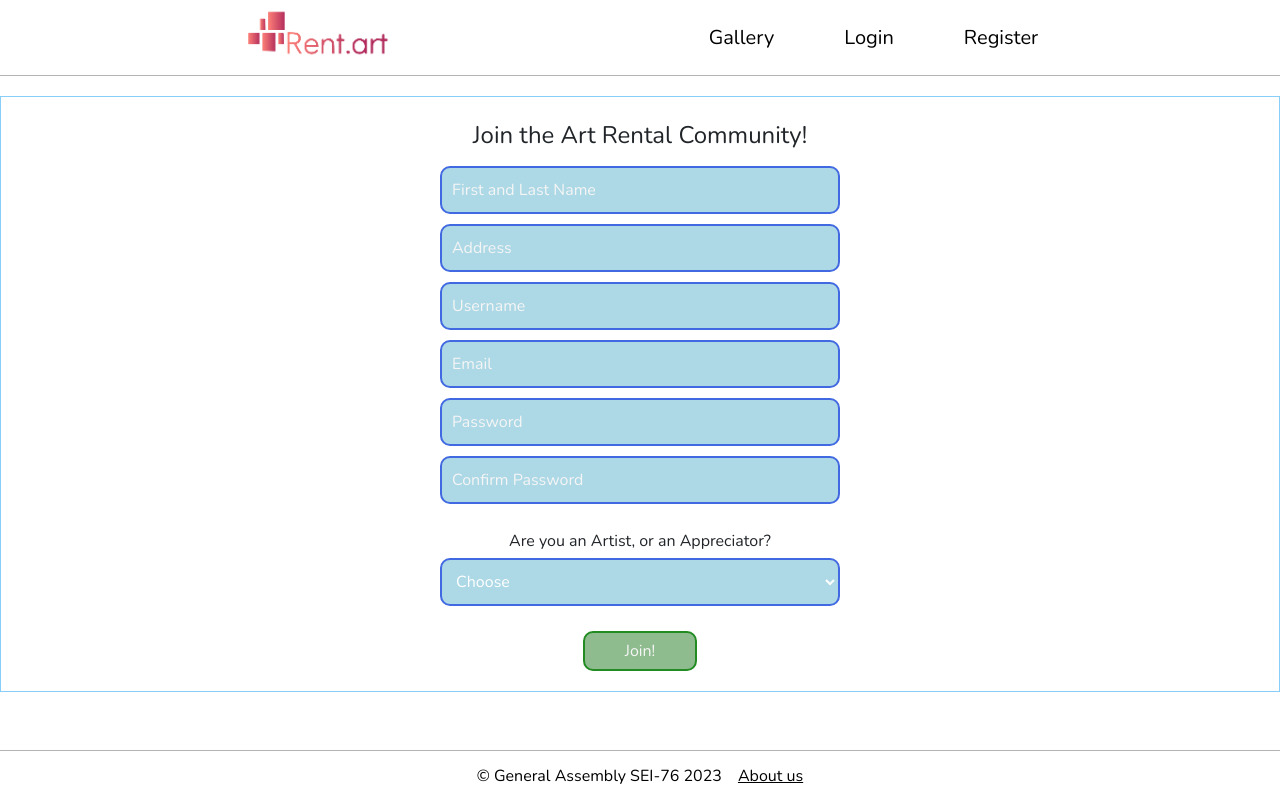
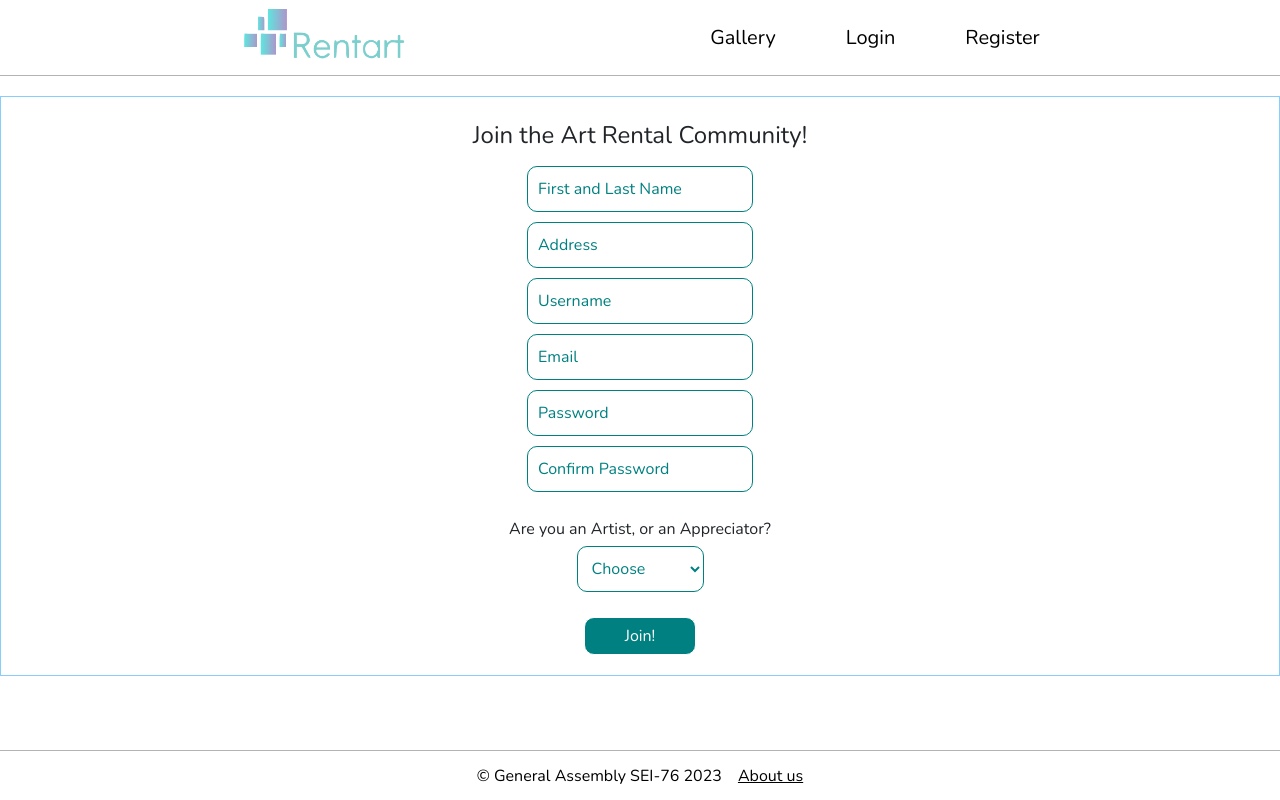
Before and after one commit to adraf/rentart, a React (Vite) app in the folder client/: page /register in a window 1280 px wide. Built offline with nearby package versions, Linux system fonts and the light colour scheme; a web font is replaced by a local one.

Commit message:
sass updated with variables for colors

```diff
--- a/client/src/components/ArtIndex.jsx
+++ b/client/src/components/ArtIndex.jsx
@@ -196,7 +196,7 @@ export default function ArtIndex() {
             />
             <section className='filter-selection'>
               <select
-                className="artist-list"
+                className="selection-list"
                 onChange={(e) => setArtistChoice(e.target.value)}
                 value={artistChoice}
               >
@@ -209,7 +209,7 @@ export default function ArtIndex() {
             </section>
             <section className='filter-selection'>
               <select
-                className="movement-list"
+                className="selection-list"
                 onChange={(e) => setMovementChoice(e.target.value)}
                 value={movementChoice}
               >
@@ -222,7 +222,7 @@ export default function ArtIndex() {
             </section>
             <section className='filter-selection'>
               <select
-                className="media-list"
+                className="selection-list"
                 onChange={(e) => setMediaChoice(e.target.value)}
                 value={mediaChoice}
               >
--- a/client/src/components/Nav.jsx
+++ b/client/src/components/Nav.jsx
@@ -26,7 +26,7 @@ export default function Nav({ userData, setUserData }) {
     <header>
       <nav>
         <div className="home-link">
-          <Link to='/'><img src={Logo} style={{ height: '75px' }} /></Link>
+          <Link to='/'><img src={Logo} style={{ height: '75px' }} alt='Home'/></Link>
         </div>
         <div className="nav-Link">
           <Link to='/gallery'><button className='nav-button'>Gallery</button></Link>
--- a/client/src/styles/components/artIndex.scss
+++ b/client/src/styles/components/artIndex.scss
@@ -29,7 +29,7 @@
   border-bottom: 1px solid $primary-color;
 }
 
-.filter-selection select,
+.selection-list,
 .search {
   border: 1px solid $primary-color;
   width: 100%;
--- a/client/src/styles/components/indArtPage.scss
+++ b/client/src/styles/components/indArtPage.scss
@@ -89,7 +89,7 @@
 }
 
 .rent-button {
-  @include button(white, $tertiary-color);
+  @include button(white, $secondary-color);
   margin-right: 10em;
   font-size: 1.5em;
   padding: 10px 40px;
@@ -97,7 +97,7 @@
 }
 
 .rent-button:hover {
-  @include button($tertiary-color,white);
+  @include button($secondary-color,white);
   margin-right: 10em;
   font-size: 1.5em;
   padding: 10px 40px;
--- a/client/src/styles/components/nav.scss
+++ b/client/src/styles/components/nav.scss
@@ -34,13 +34,13 @@ nav button:hover{
 
 .welcome{
   text-align: end;
-  padding-right: 2em;
+  padding-right: 4em;
+  a{
+    text-decoration: none;
+    color: black;
+  }
 }
 
-.welcome p{
-  color: black;
-  text-decoration: none;
-}
 
 .welcome:hover p{
   color: $secondary-color;
--- a/client/src/styles/components/profile.scss
+++ b/client/src/styles/components/profile.scss
@@ -58,16 +58,18 @@
 }
 
 input::file-selector-button {
+  @include button(white, $secondary-color);
   padding: 6px;
-  border: 2px solid forestgreen;
-  background-color: darkseagreen;
-  color: whitesmoke;
-  border-radius: 10px;
+  // border: 2px solid forestgreen;
+  // background-color: darkseagreen;
+  // color: whitesmoke;
+  // border-radius: 10px;
   transition: 0.3s ease-in-out;
 }
 
 input::file-selector-button:hover {
-  background-color: forestgreen;
+  // background-color: forestgreen;
+  @include button($secondary-color, white);
 }
 
 .user-information {
@@ -92,9 +94,9 @@ input::file-selector-button:hover {
 }
 
 .setting-fields button {
-  @include button(white, $tertiary-color);
+  @include button(white, $secondary-color);
 }
 
 .setting-fields button:hover {
-  @include button($tertiary-color, white);
+  @include button($secondary-color, white);
 }
--- a/client/src/styles/components/registerUser.scss
+++ b/client/src/styles/components/registerUser.scss
@@ -23,26 +23,26 @@ form{
   align-items: center;
 }
 
-form input, select{
-  width: 400px;
-  border: none;
-  background-color: lightblue;
-  color: white;
-  padding: 10px;
-  margin: 5px;
-  border-radius: 10px;
-  border: 2px solid royalblue;
+// form input, select{
+//   width: 400px;
+//   border: none;
+//   background-color: lightblue;
+//   color: white;
+//   padding: 10px;
+//   margin: 5px;
+//   border-radius: 10px;
+//   border: 2px solid royalblue;
+// }
+
+input::placeholder {
+  color: $secondary-color
 }
 
-input::placeholder {
-  color: whitesmoke
-}
-
-form button{
-  margin: 20px;
-  padding: 6px 40px;
-  border: 2px solid forestgreen;
-  background-color: darkseagreen;
-  color: whitesmoke;
-  border-radius: 10px;
-}
+// form button{
+//   margin: 20px;
+//   padding: 6px 40px;
+//   border: 2px solid forestgreen;
+//   background-color: darkseagreen;
+//   color: whitesmoke;
+//   border-radius: 10px;
+// }
--- a/client/src/styles/global/base.scss
+++ b/client/src/styles/global/base.scss
@@ -23,3 +23,26 @@ h3 {
 footer p {
   margin: 0;
 }
+
+form input, select{
+  @include button($secondary-color, white);
+  width: 400px;
+  // border: none;
+  // background-color: lightblue;
+  // color: white;
+  padding: 10px;
+  margin: 5px;
+  // border-radius: 10px;
+  // border: 2px solid royalblue;
+}
+form button{
+  margin: 20px;
+  padding: 6px 40px;
+  @include button(white, $secondary-color);
+}
+
+form button:hover{
+  margin: 20px;
+  padding: 6px 40px;
+  @include button($secondary-color, white);
+}
--- a/client/src/styles/global/variables.scss
+++ b/client/src/styles/global/variables.scss
@@ -2,8 +2,8 @@
 @import url('https://fonts.googleapis.com/css2?family=Nunito:wght@200;300;400;500;600;700;800&family=Roboto:wght@100&display=swap');
 
 $primary-color: #b3b3b3;
-$secondary-color: #af5d5d;
-$tertiary-color: teal;
+$secondary-color: teal;
+$tertiary-color: rgb(100, 186, 186);
 
 @mixin flex($direction, $align, $justify){
   display: flex;
```
Also changed, not shown: client/src/images/rentartLogo.png.
